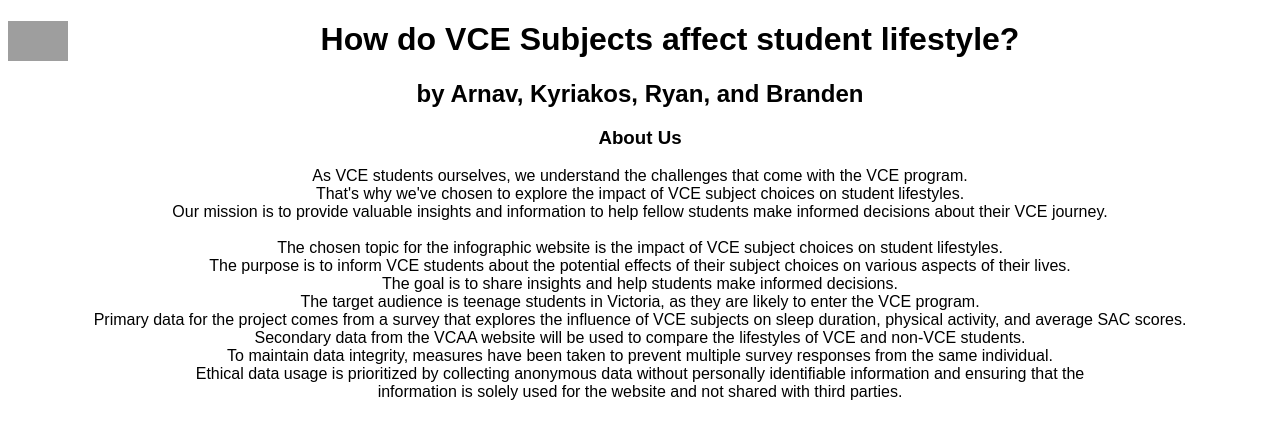
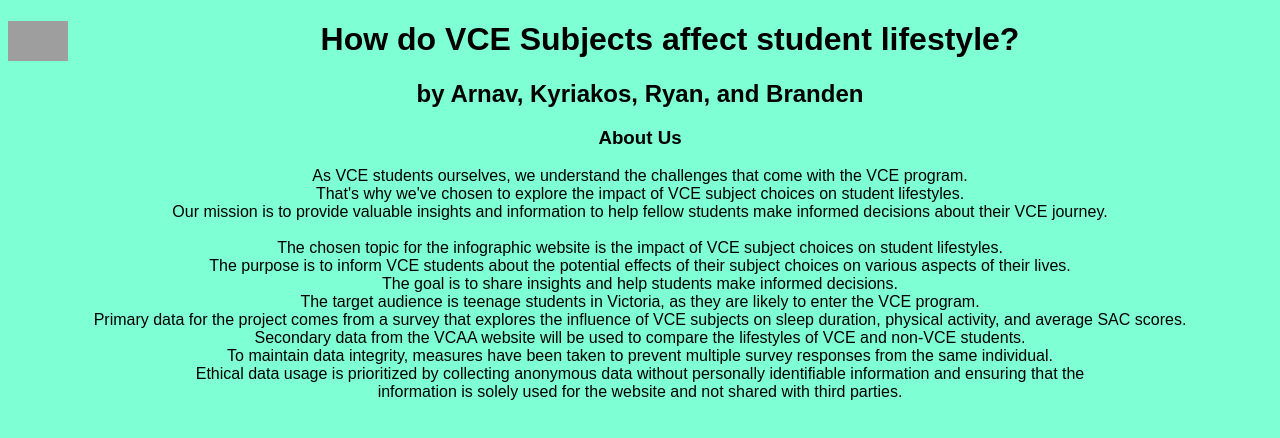
Before and after one commit to Trishutrion/infographic-website, a plain HTML site: page index.html in a window 1280 px wide. Drawn offline with Linux system fonts and the light colour scheme; grey boxes are pictures that could not be loaded.

Commit message:
Update styles.css

```diff
--- a/styles.css
+++ b/styles.css
@@ -1,4 +1,6 @@
-.header{background-color: white; color: black;}
+.header{background-color: aquamarine; color: black;}
+
+body{background-color: aquamarine; color: black;}
 
 h2{margin-bottom: 0;}; h3{margin-bottom: 0}
 
```
